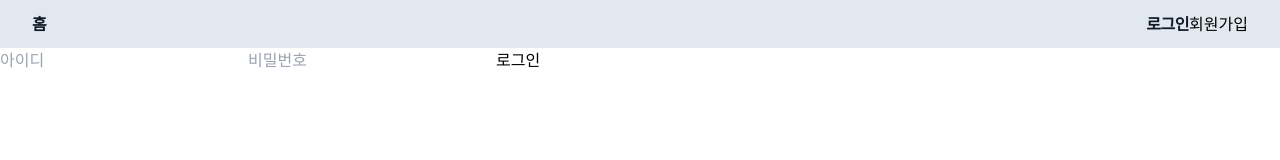
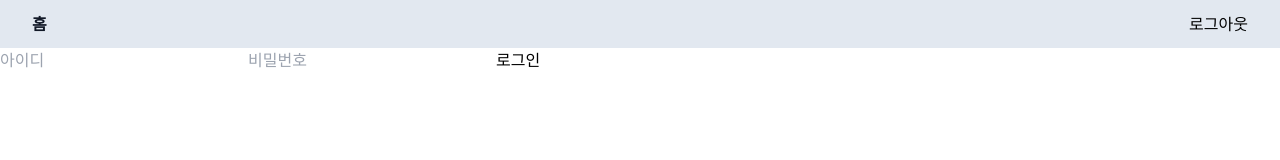
Before and after one commit to pnh135/my-mbti-test, a React (Vite) app: page /login in a window 1280 px wide. Shown: the top 160 px of the page. Built offline with nearby package versions, Linux system fonts and the light colour scheme; sample sign-in values are in the browser's storage.

Commit message:
Fix: isAuthenticated 명명 오류 수정

```diff
--- a/src/components/Header.jsx
+++ b/src/components/Header.jsx
@@ -3,7 +3,7 @@
 import { AuthContext } from "../context/AuthProvider";
 
 const Header = () => {
-  const { isAuthenticated, logout } = useContext(AuthContext);
+  const { user, logout } = useContext(AuthContext);
   const navigate = useNavigate();
 
   const handleLogout = () => {
@@ -25,7 +25,7 @@
         </Link>
       </h1>
       <nav>
-        {isAuthenticated ? (
+        {user ? (
           <>
             <button onClick={handleLogout}>로그아웃</button>
           </>
```
